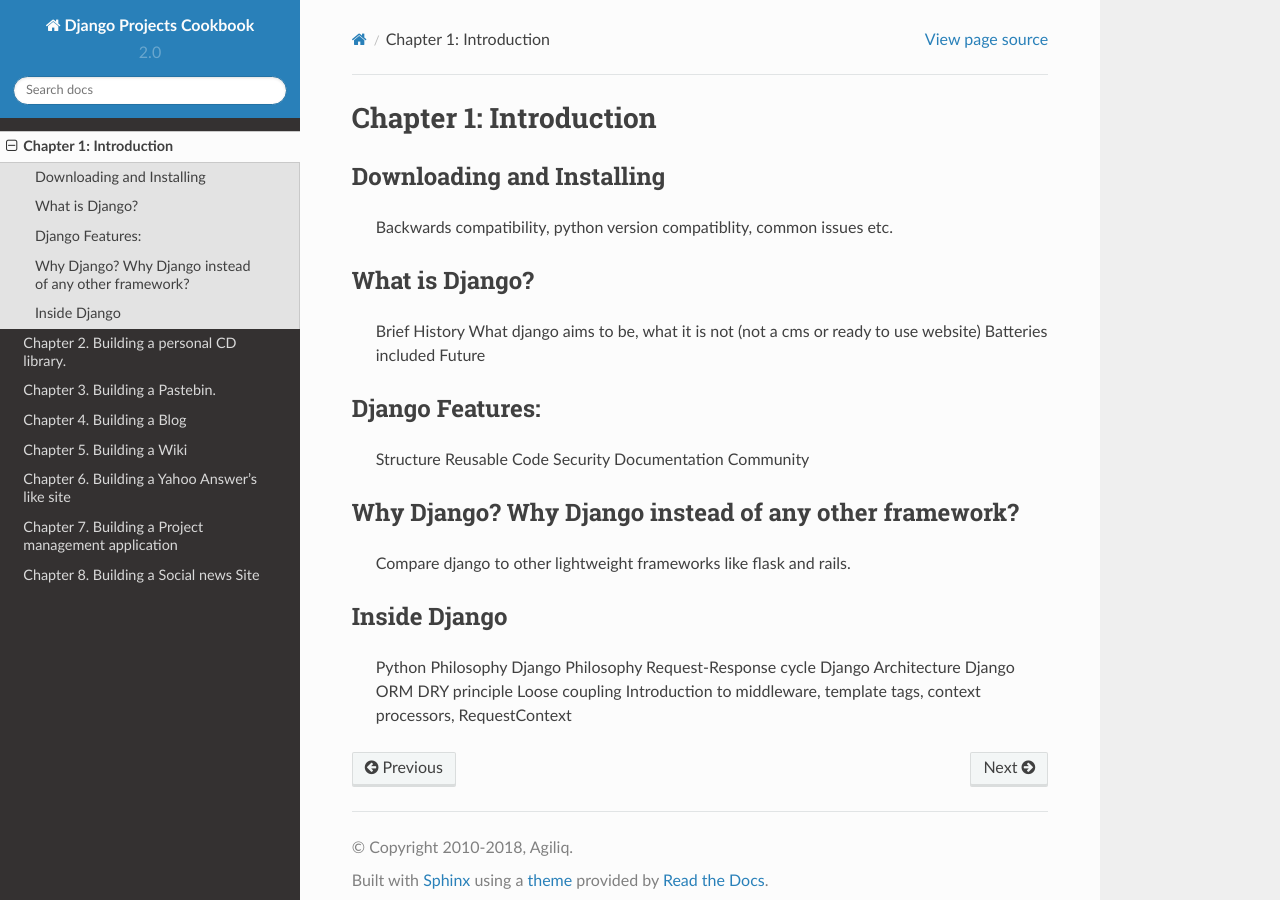
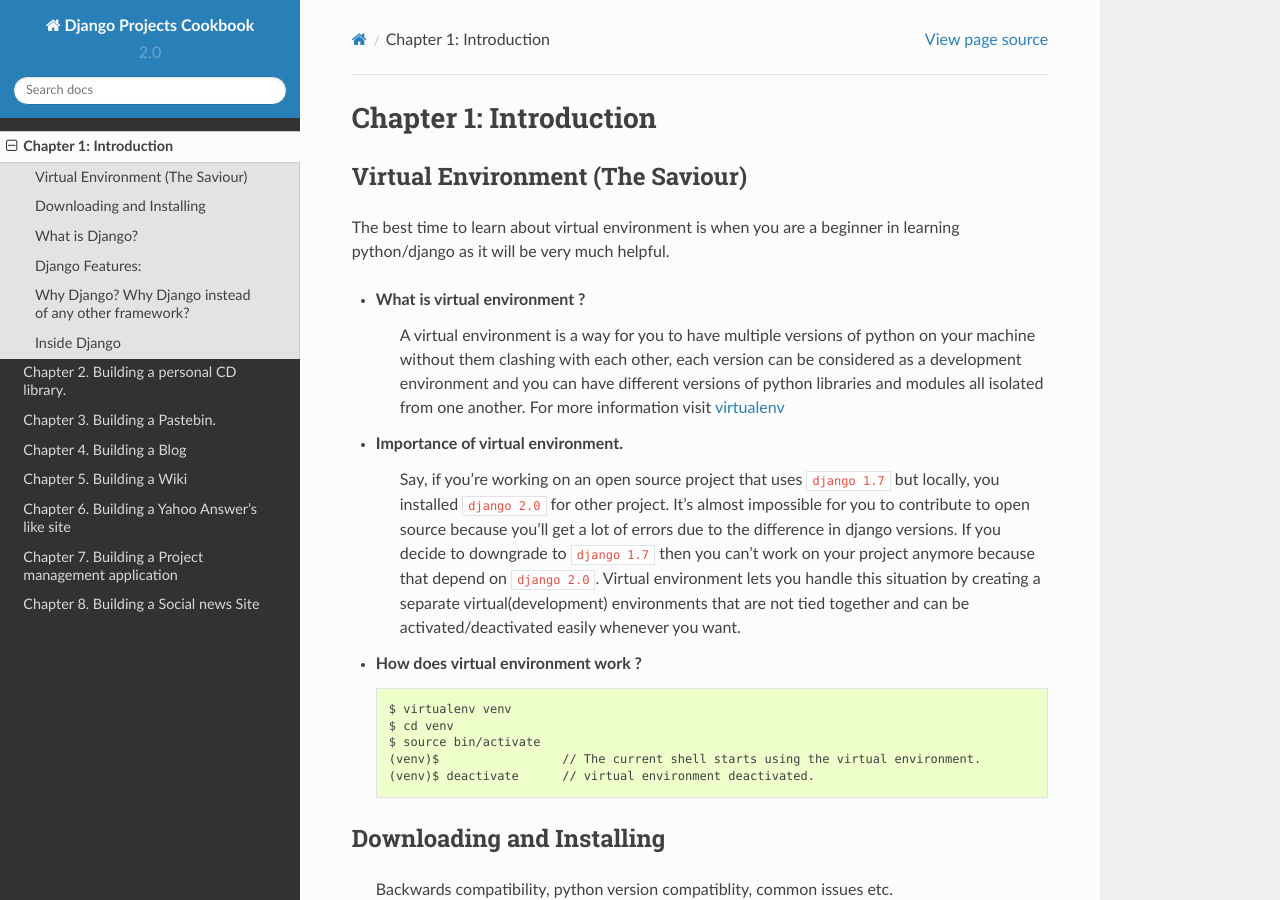
Before and after one commit to agiliq/djenofdjango, a Sphinx documentation site: the page built from source/Introduction.rst, in a window 1280 px wide and 900 px high. Built offline with Sphinx 7.4.7 and the Read the Docs theme 2.0.0, drawn with Linux system fonts in a browser that asks for light colours.

Commit message:
virtual environment the saviour

```diff
--- a/source/Introduction.rst
+++ b/source/Introduction.rst
@@ -1,5 +1,26 @@
 Chapter 1: Introduction
 ------------------------
+
+Virtual Environment (The Saviour)
+==================================
+
+The best time to learn about virtual environment is when you are a beginner in learning python/django as it will be very much helpful.
+
+* **What is virtual environment ?**
+
+    A virtual environment is a way for you to have multiple versions of python on your machine without them clashing with each other, each version can be considered as a development environment and you can have different versions of python libraries and modules all isolated from one another. For more information visit `virtualenv <https://virtualenv.pypa.io/en/stable/>`_
+
+* **Importance of virtual environment.**
+
+    Say, if you're working on an open source project that uses :code:`django 1.7` but locally, you installed :code:`django 2.0` for other project. It's almost impossible for you to contribute to open source because you'll get a lot of errors due to the difference in django versions. If you decide to downgrade to :code:`django 1.7` then you can't work on your project anymore because that depend on :code:`django 2.0`. Virtual environment lets you handle this situation by creating a separate virtual(development) environments that are not tied together and can be activated/deactivated easily whenever you want.
+
+* **How does virtual environment work ?** ::
+
+    $ virtualenv venv
+    $ cd venv
+    $ source bin/activate
+    (venv)$                 // The current shell starts using the virtual environment.
+    (venv)$ deactivate      // virtual environment deactivated.
 
 Downloading and Installing
 ==========================
```
